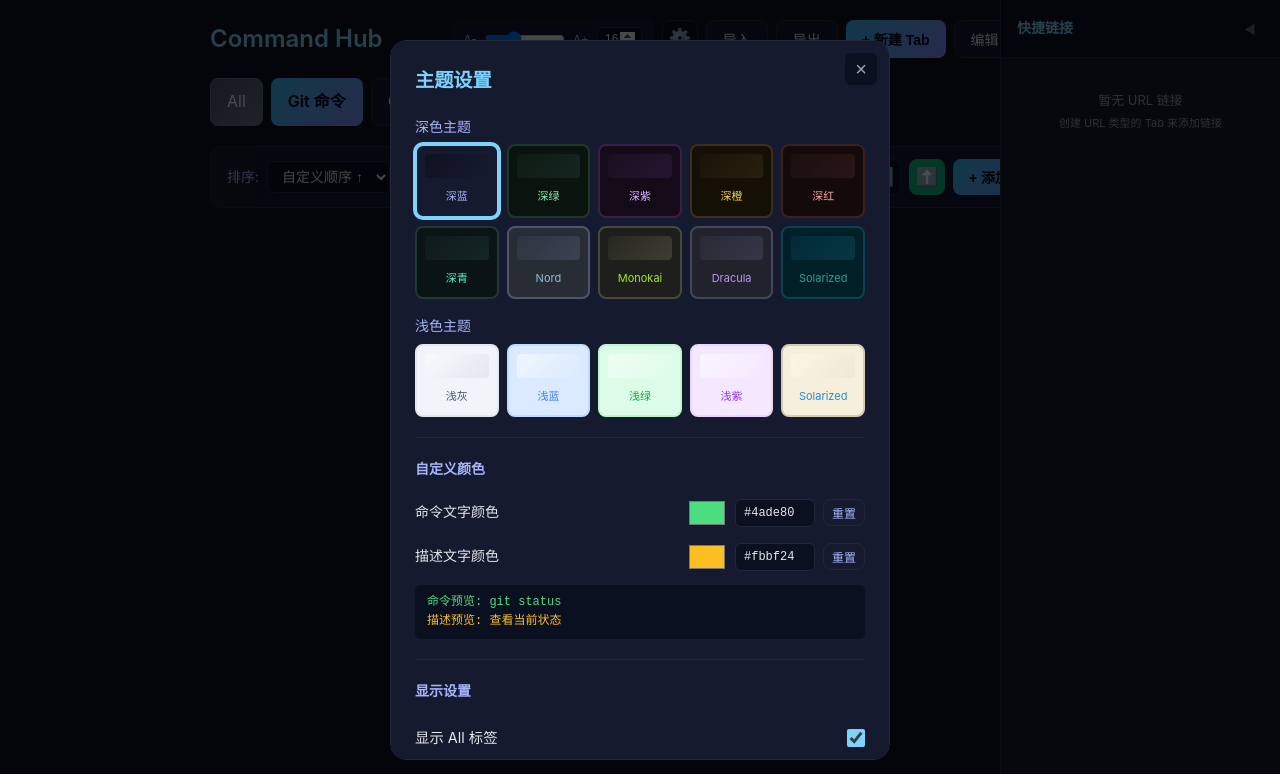
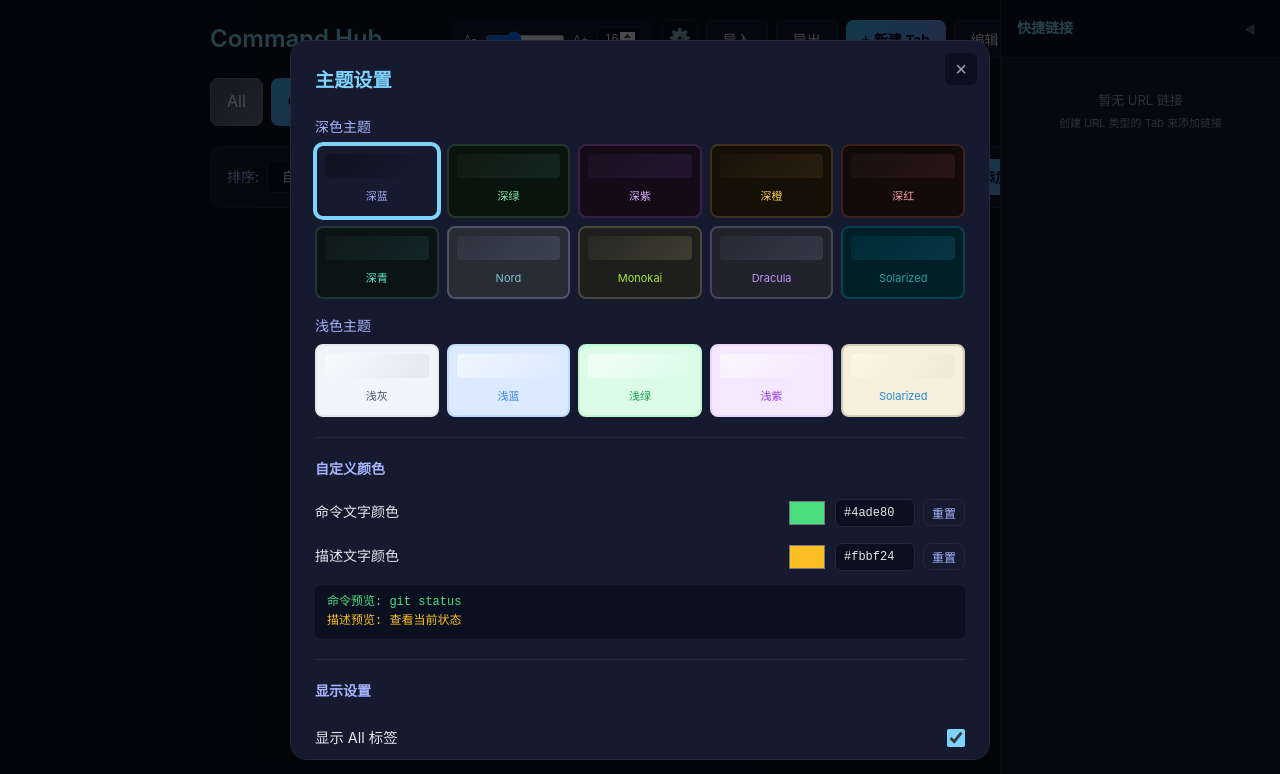
Before and after one commit to jygameclub/command-hub, a website: page index.html in a window 1280 px wide. Both pictures are taken after a click on the button "⚙️". Drawn offline with nearby package versions, Linux system fonts and the light colour scheme.

Commit message:
style(settings): 设置面板宽度调整为 700px
Generated with [Claude Code](https://claude.ai/code)
via [Happy](https://happy.engineering)

Co-Authored-By: Claude <noreply@anthropic.com>
Co-Authored-By: Happy <yesreply@happy.engineering>

```diff
--- a/style.css
+++ b/style.css
@@ -649,6 +649,11 @@ header h1 {
     overflow-y: auto;
     border: 1px solid var(--border-color);
     position: relative;
+}
+
+/* 设置面板更宽 */
+#settings-modal .modal-content {
+    max-width: 700px;
 }
 
 .modal-close-btn {
```
